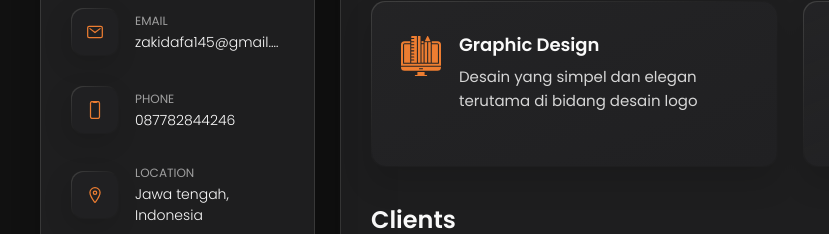
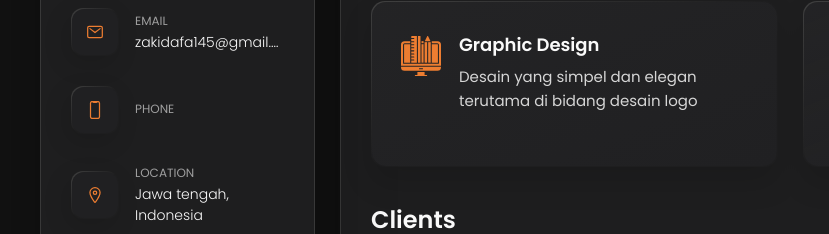
Before and after one commit to zakidafa/Portfolio, a plain HTML site: page index.html in a window 1280 px wide. Shown: the part 432-666 px from the top of the page, 0-829 px from the left. Drawn offline with nearby package versions, Linux system fonts and the light colour scheme.

Commit message:
Update index.html

```diff
--- a/index.html
+++ b/index.html
@@ -77,7 +77,7 @@
               <div class="contact-info">
                 <p class="contact-title">Phone</p>
 
-                <a href="tel:+12133522795" class="contact-link">087782844246</a>
+                <a href="tel:+12133522795" class="contact-link"></a>
               </div>
             </li>
 
```
